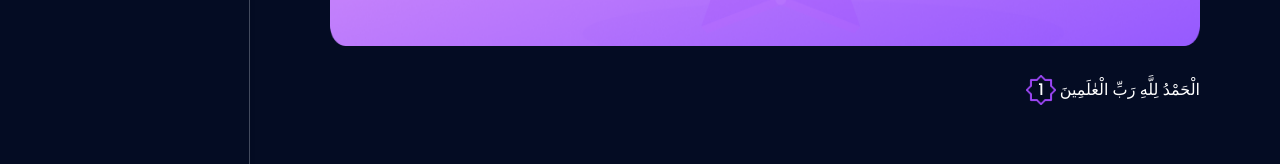
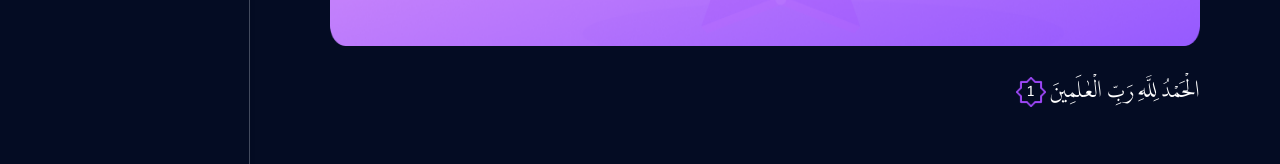
Before and after one commit to RizqiSyahrendra/quran-app, a Next.js app: page /read in a window 1280 px wide. Shown: the part 315-479 px from the top of the page. Built offline with nearby package versions, Linux system fonts and the light colour scheme.

Commit message:
Change font quran

```diff
--- a/src/app/globals.css
+++ b/src/app/globals.css
@@ -1,6 +1,11 @@
 @tailwind base;
 @tailwind components;
 @tailwind utilities;
+
+@font-face {
+  font-family: Lpmq;
+  src: url("../../public//assets/fonts/lpmq.ttf") format("opentype");
+}
 
 @layer base {
   :root {
--- a/src/components/module/read/Ayat.tsx
+++ b/src/components/module/read/Ayat.tsx
@@ -11,9 +11,11 @@ export default function Ayat(props: IAyatProps) {
     } = props;
 
     return (
-        <div className="flex flex-row justify-end text-font-primary py-2">
+        <div className="flex flex-row justify-end text-font-primary py-2 font-quran">
             <NumberContainer number={num} />
-            {ayatArabic}
+            <span className="text-xl">
+                {ayatArabic}
+            </span>
         </div>
     );
 }
--- a/tailwind.config.js
+++ b/tailwind.config.js
@@ -10,6 +10,9 @@ const tailwindConfig = {
   ],
   theme: {
     extend: {
+      fontFamily: {
+        quran: "Lpmq"
+      },
       colors: {
         "primary": "var(--color-primary)",
         "secondary": "var(--color-secondary)",
```
Also changed, not shown: public/assets/fonts/lpmq.ttf (added).
